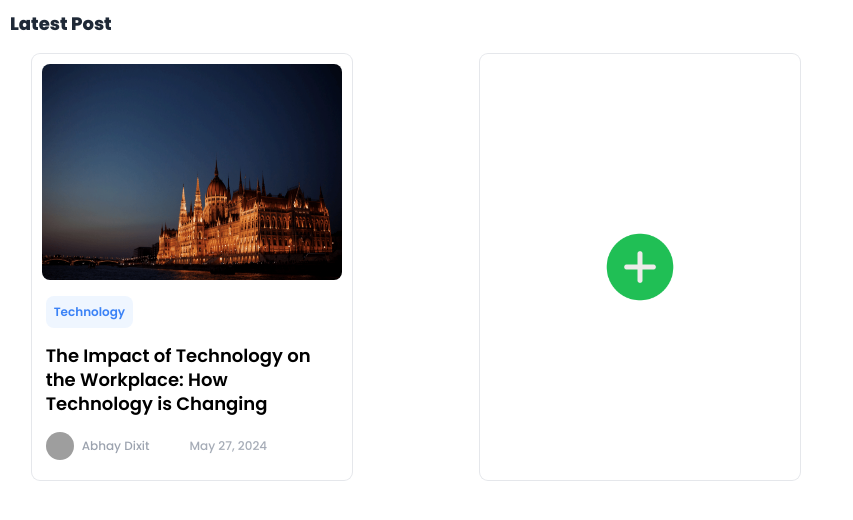
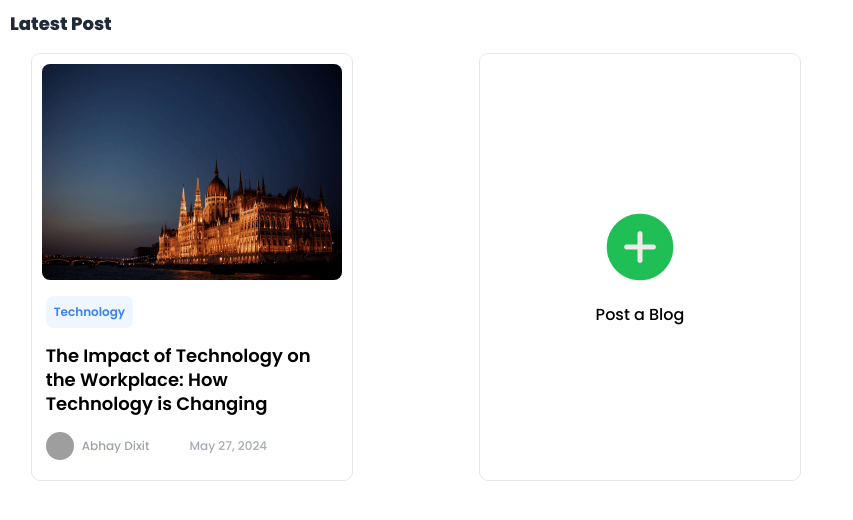
Before and after one commit to abhayd08/blog-app, a React (Vite) app: page / in a window 1280 px wide. Shown: the top 520 px of the page, without its empty margins (0-853 px from the left). Built offline with nearby package versions, Linux system fonts and the light colour scheme; grey boxes are pictures that could not be loaded.

Commit message:
Improved UI/UX.

```diff
--- a/src/Components/Home/Home.jsx
+++ b/src/Components/Home/Home.jsx
@@ -54,13 +54,12 @@ const Home = () => {
               />
             );
           })}
-          <div className="rounded-lg min-h-[23rem] flex justify-center items-center p-2 ring-1 ring-gray-200 w-[20rem] max-w-xs">
-            <img
-              onClick={() => navigate("/add-blog")}
-              src="/assets/add.png"
-              alt="Add a Blog"
-              className="w-20 transition-all cursor-pointer hover:scale-[0.98] active:scale-[0.96]"
-            />
+          <div
+            onClick={() => navigate("/add-blog")}
+            className="rounded-lg transition-all cursor-pointer active:scale-[0.96] min-h-[23rem] flex justify-center flex-col gap-4 items-center p-2 ring-1 ring-gray-200 w-[20rem] max-w-xs"
+          >
+            <img src="/assets/add.png" alt="Add a Blog" className="w-20 transition-all hover:scale-[0.98]" />
+            <span className="font-medium transition-all hover:scale-[0.98]">Post a Blog</span>
           </div>
         </section>
       </div>
```
